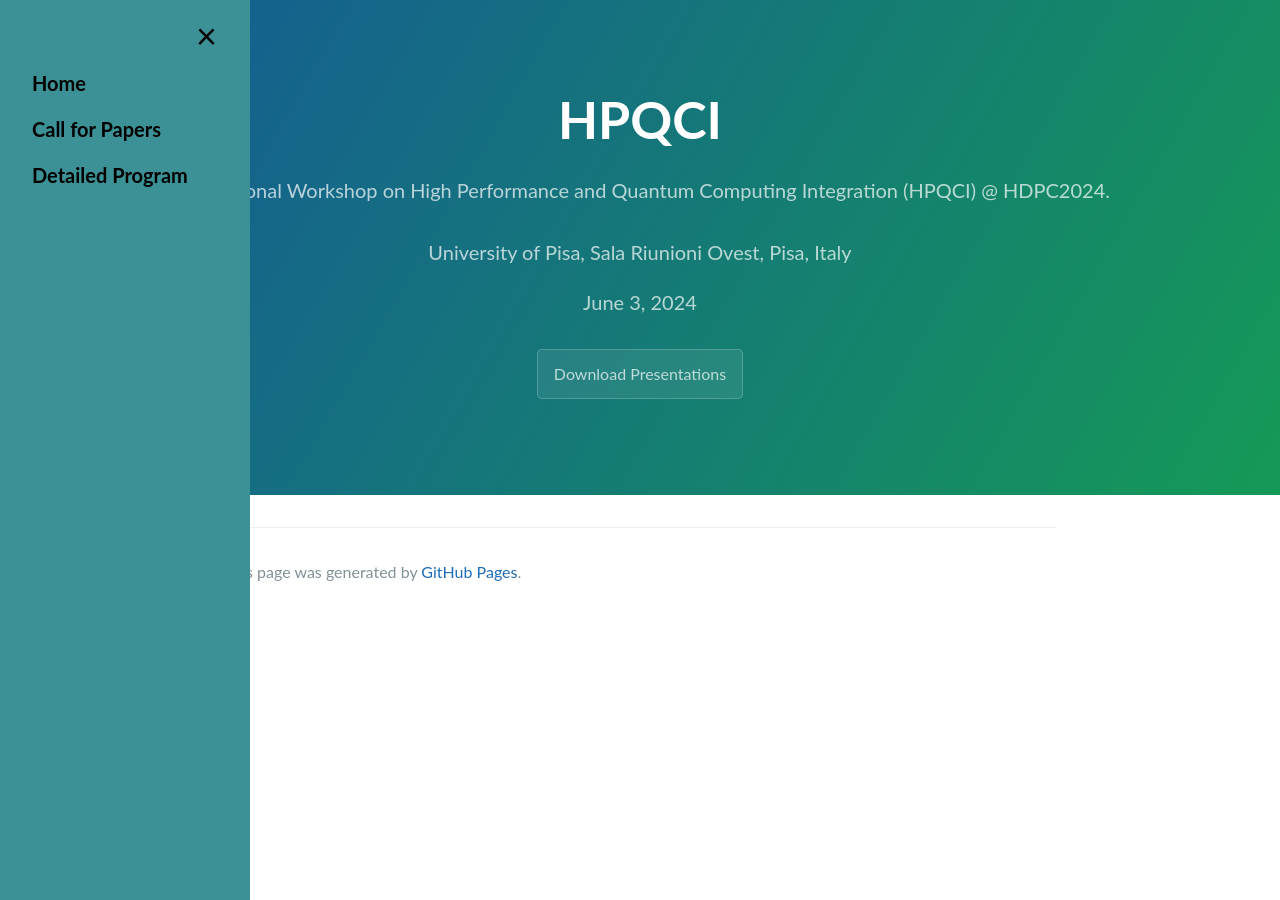
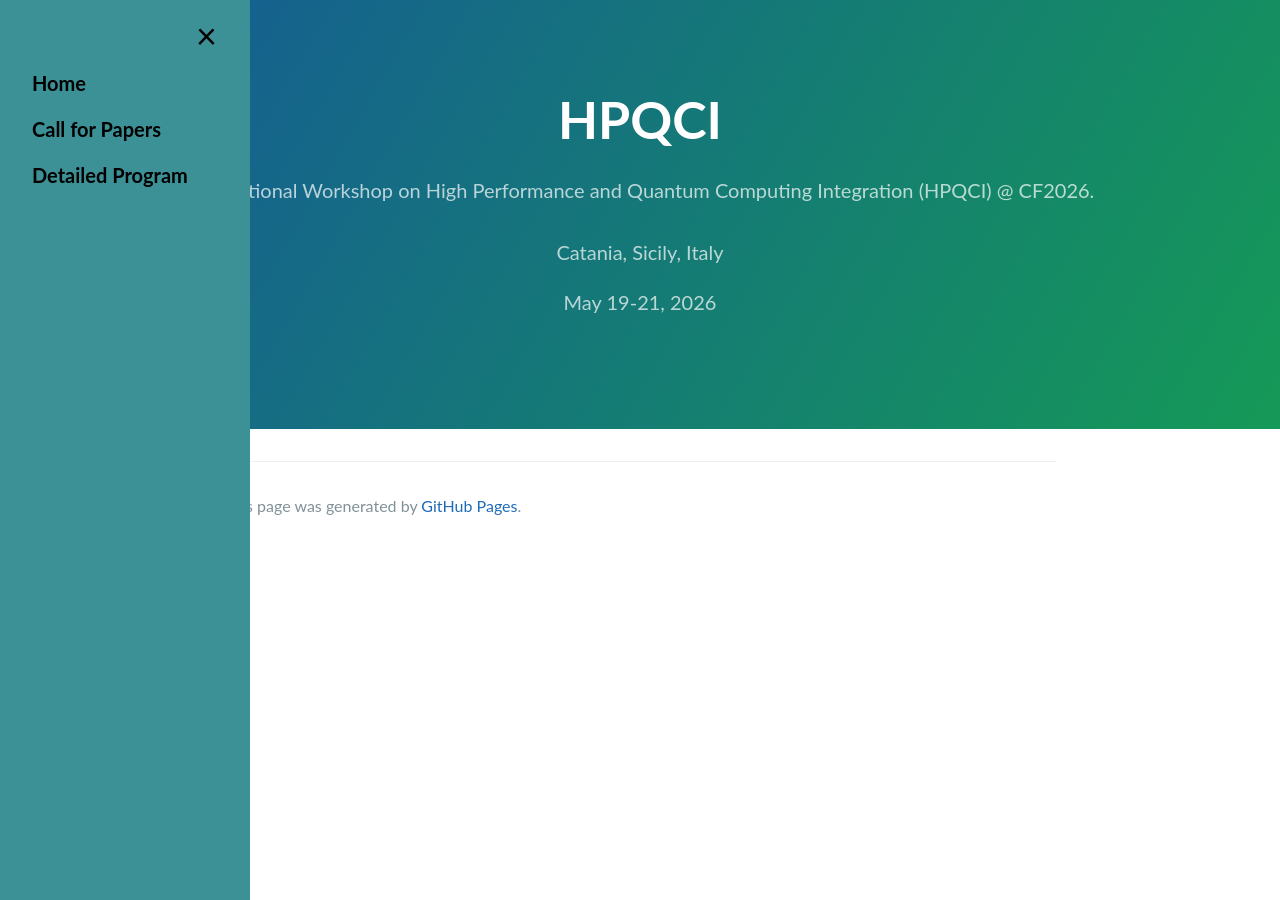
Before and after one commit to HPQCI/HPQCI.github.io, a Jekyll site: the page built from index.md, in a window 1280 px wide. Built offline with Jekyll 4.4.1, drawn with Linux system fonts in a browser that asks for light colours; our own code applies the rules of GitHub Pages for plain Markdown files.

Commit message:
Updated _config data

```diff
--- a/_config.yml
+++ b/_config.yml
@@ -1,9 +1,9 @@
 title: HPQCI
-description: International Workshop on High Performance and Quantum Computing Integration (HPQCI) @ HDPC2024.
-header: First International Workshop on High Performance and Quantum Computing Integration (2024)
-where: University of Pisa, Sala Riunioni Ovest, Pisa, Italy
-when: June 3, 2024
-show_downloads: true
+description: International Workshop on High Performance and Quantum Computing Integration (HPQCI) @ CF2026.
+header: Second International Workshop on High Performance and Quantum Computing Integration (2026)
+where: Catania, Sicily, Italy
+when: May 19-21, 2026
+show_downloads: false
 download_url: https://github.com/HPQCI/HPQCI.github.io/raw/main/downloads/HPQCI.zip
 google_analytics:
 news:
```
